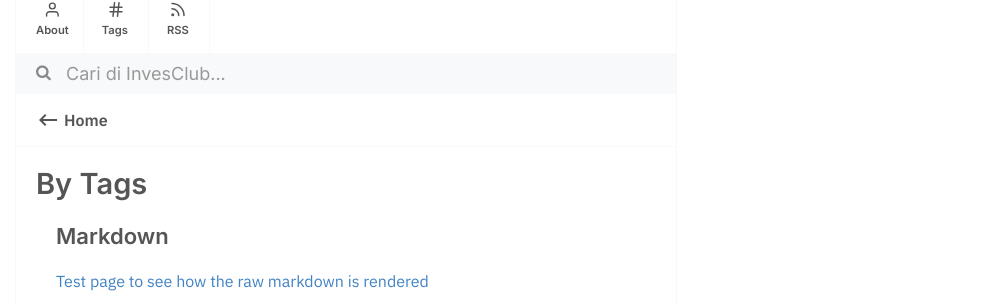
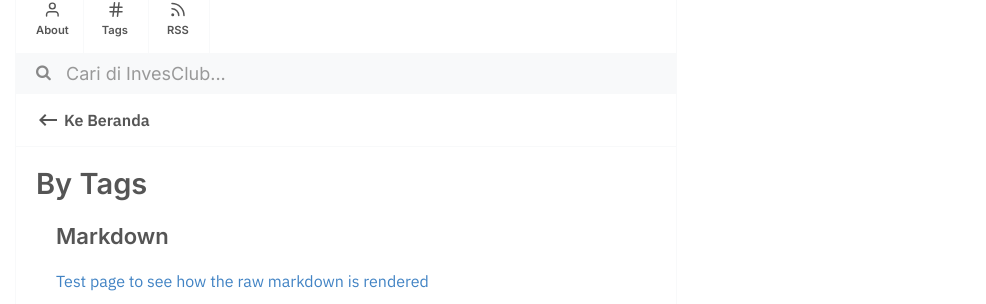
Before and after one commit to invesclub/invesclub.github.io, a Jekyll site: the page built from tags.md, in a window 1280 px wide. Shown: the part 158-462 px from the top of the page, without its empty margins (294-1280 px from the left). Built offline with Jekyll 4.4.1, drawn with Linux system fonts in a browser that asks for light colours.

Commit message:
Update header.html

```diff
--- a/_includes/header.html
+++ b/_includes/header.html
@@ -51,7 +51,7 @@
                 <path d="M21 11H6.83l3.58-3.59L9 6l-6 6 6 6 1.41-1.41L6.83 13H21z"/>
             </svg>
         </div>
-        <p class="back-p">Kembali ke Beranda</p>
+        <p class="back-p">Ke Beranda</p>
     </div>
     {%- else -%}
     <div class="notes-page-subheader disable-select" id="scroll-head" onclick="window.location.assign('/notes');">
@@ -154,7 +154,7 @@
                 <path d="M21 11H6.83l3.58-3.59L9 6l-6 6 6 6 1.41-1.41L6.83 13H21z"/>
             </svg>
         </div>
-        <p class="back-p">Home</p>
+        <p class="back-p">Ke Beranda</p>
     </div>
     {%- endif -%}
 </header>
```
